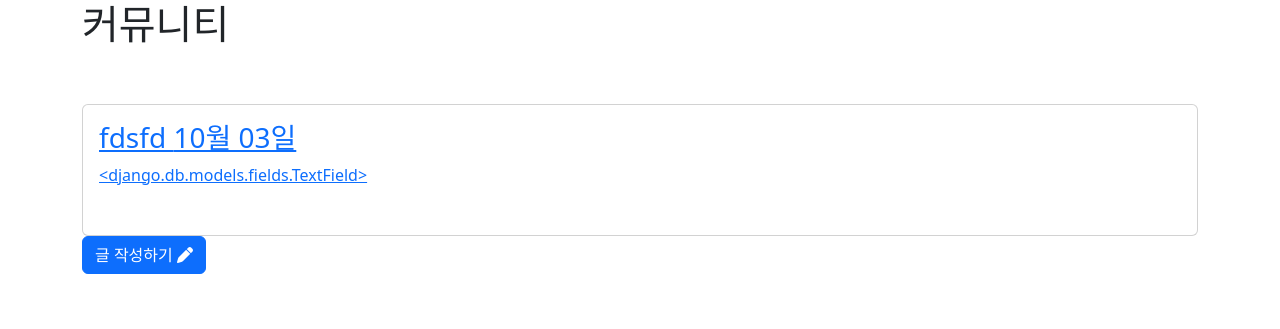
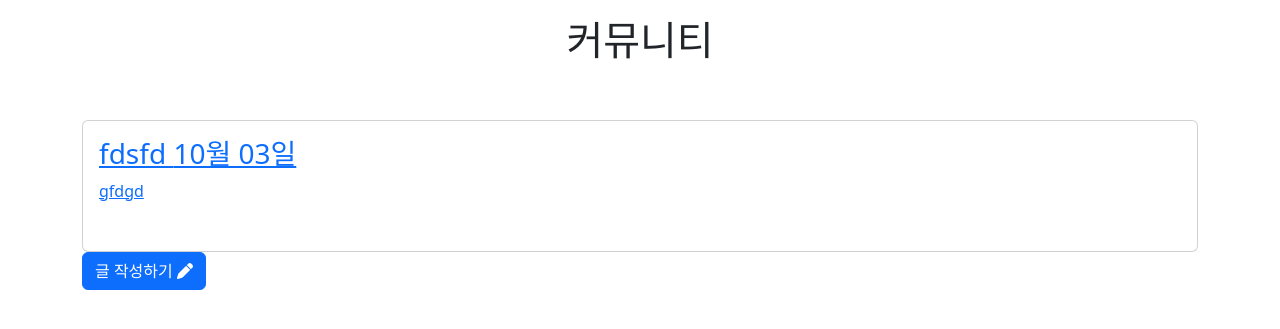
Before and after one commit to han-gaeul/DjangoPractice, a Django app: page / in a window 1280 px wide. Shown: the top 329 px of the page. Run offline with Django 3.2, Linux system fonts and the light colour scheme; data comes from the database, SQL or seed files in the repository; both versions use the stored data as it was after the commit; some libraries are stand-ins or nearby versions.

Commit message:
에러 수정

```diff
--- a/practice_01/community/models.py
+++ b/practice_01/community/models.py
@@ -4,6 +4,6 @@
 
 class Review(models.Model):
     title = models.CharField(max_length=80)
-    content = models.TextField
+    content = models.TextField(null=True)
     created_at = models.DateTimeField(auto_now_add=True)
     updated_at = models.DateTimeField(auto_now=True)
--- a/practice_01/community/templates/community/edit.html
+++ b/practice_01/community/templates/community/edit.html
@@ -6,7 +6,7 @@
     <form action="{% url 'community:update' review.pk %}">
         <!-- edit top -->
         <div class="new-top m-5">
-            <a href="{% url 'community:index %}"><i class="fa-solid da-chevron-left fa-2x"></i></a>
+            <a href="{% url 'community:index' %}"><i class="fa-solid da-chevron-left fa-2x"></i></a>
             <h2>글 수정</h2>
             <button class="btn btn-light" type="submit">저장</button>
         </div>
--- a/practice_01/community/templates/community/index.html
+++ b/practice_01/community/templates/community/index.html
@@ -4,32 +4,32 @@
   {% block content %}
 
   <!-- Nav -->
-  <nav class="nav">
-    <div class="container nav-wrap">
-      <h1 class="nav-title">커뮤니티</h1>
+  <nav class="position-sticky top-0">
+    <div class="container d-flex justify-content-center py-10 mt-3">
+      <h1>커뮤니티</h1>
     </div>
   </nav>
 
   <!-- Container -->
-  <div class="container">
-    <div class="index-wrap mt-5">
+  <div class="container width: 65%">
+    <div class="mt-5">
       <!-- card -->
       <div class="card">
         {% for review in reviews %}
         <a href="{% url 'community:detail' review.pk %}">
-          <div class="card-item rounded-4 p-3 mb-3">
-            <h3 class="card-title">
+          <div class="rounded-4 p-3 mb-3">
+            <h3 class="">
               {{ review.title }}
-              <span class="card-date">{{ review.created_at | date:'m월 d일' }}</span>
+              <span class="">{{ review.created_at | date:'m월 d일' }}</span>
             </h3>
-            <p class="card-content">{{ review.content }}</p>
+            <p class="">{{ review.content }}</p>
           </div>
         </a>
         {% endfor %}
       </div>
 
       <!-- write btn -->
-      <a href="{% url 'community:new' %}" style="color: var(--color-white);">
+      <a href="{% url 'community:new' %}">
         <div class="write btn btn-primary">
           <span>글 작성하기</span>
           <i class="fa-solid fa-pen"></i>
--- a/practice_01/templates/base.html
+++ b/practice_01/templates/base.html
@@ -1,5 +1,5 @@
 <!DOCTYPE html>
-{% load static %}
+<!-- {% load static %} -->
 <html lang="en">
 <head>
     <meta charset="UTF-8">
@@ -11,7 +11,7 @@
     <!-- Fontawesome -->
     <script src="https://kit.fontawesome.com/3ef4088aa9.js" crossorigin="anonymous"></script>
     <!-- CSS -->
-    <link rel="stylesheet" href="{% static 'css/style.css' %}">
+    <!-- <link rel="stylesheet" href="{% static 'css/style.css' %}"> -->
 </head>
 <body>
 
```
Also changed, not shown: practice_01/db.sqlite3.
